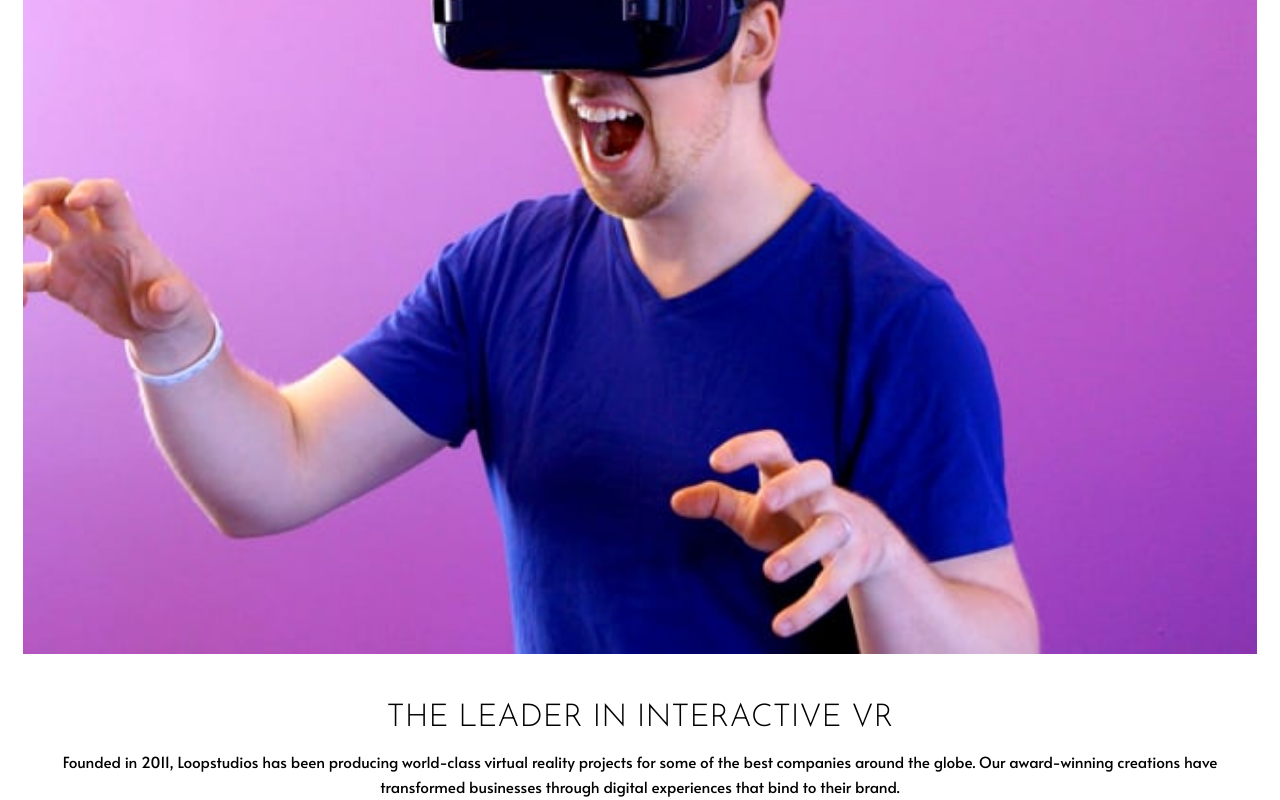
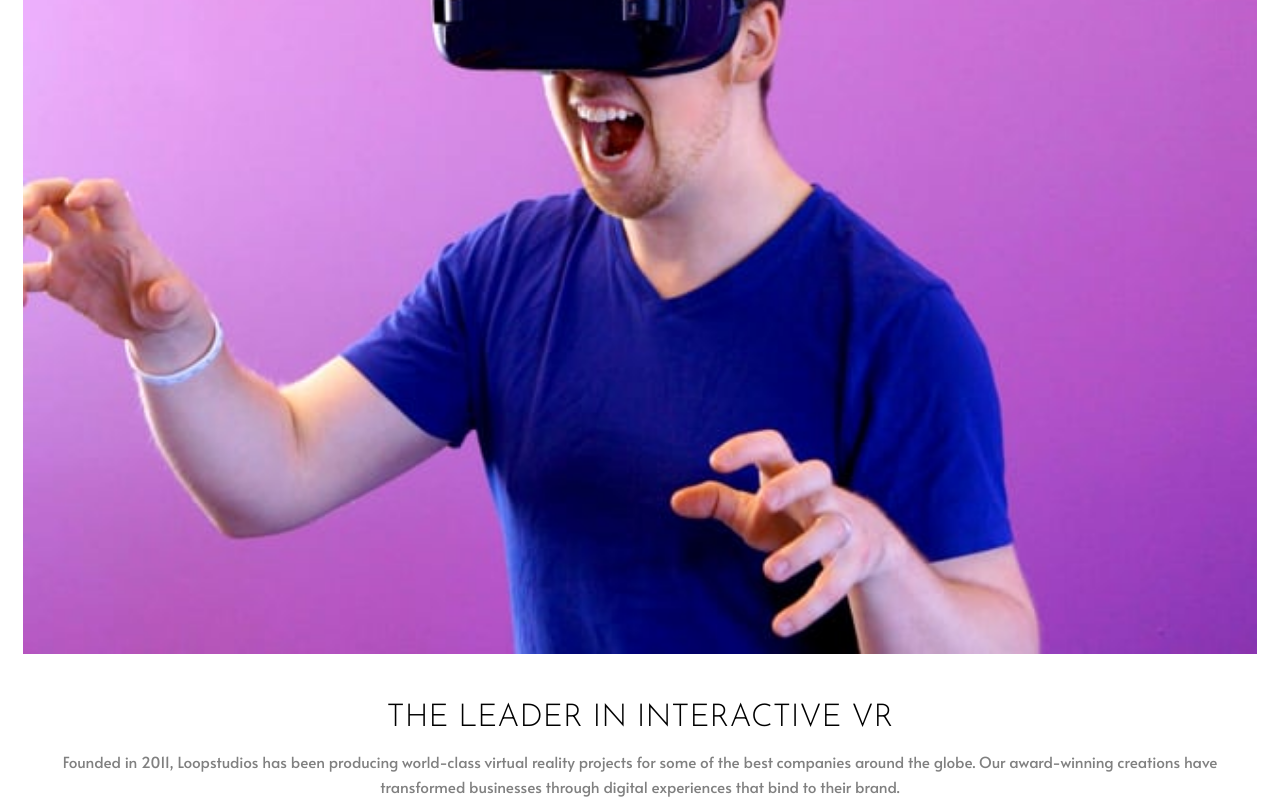
Before and after one commit to GracilianoOG/fem-loopstudios-landing-page, a React (Vite) app: page / in a window 1280 px wide. Shown: the part 937-1737 px from the top of the page. Built offline with nearby package versions, Linux system fonts and the light colour scheme.

Commit message:
Change paragraph color to grey

```diff
--- a/src/App.tsx
+++ b/src/App.tsx
@@ -54,6 +54,7 @@ const TextBoxStyled = styled.div`
 `;
 
 const StudioDescriptionStyled = styled.p`
+  color: var(--color-grey);
   font-family: "Alata", sans-serif;
   font-size: 15.3px;
   line-height: 1.62;
```
